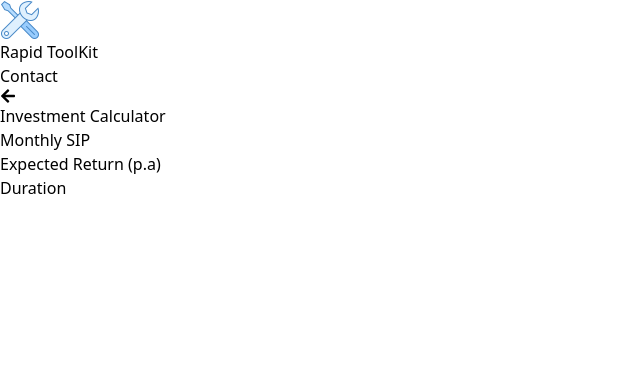
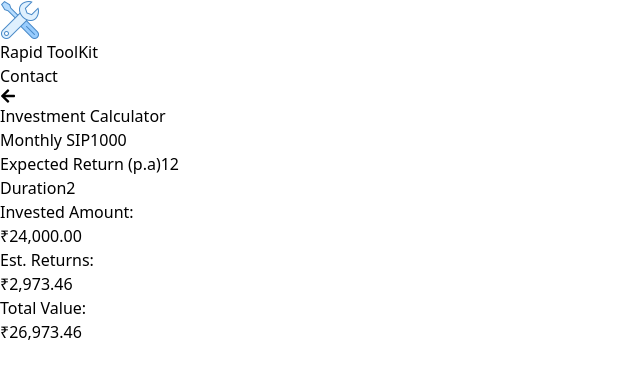
Before and after one commit to shahbaz4783/rapidtoolkit, a React (Vite) app: page /investment-calculator in a window 1280 px wide. Shown: the top 376 px of the page, without its empty margins (0-640 px from the left). Built offline with nearby package versions, Linux system fonts and the light colour scheme.

Commit message:
add investment calculation

```diff
--- a/src/app/InvestmentCalculator.tsx
+++ b/src/app/InvestmentCalculator.tsx
@@ -1,10 +1,27 @@
 import { Main } from "../components/Main";
 import { InvestmentInputField } from '../components/InvestmentInputField';
+import { useState } from "react";
+import { InvestmentResult } from "../components/InvestmentResult";
 
 export const InvestmentCalculator: React.FC = () => {
+	const [userInput, setUserInput] = useState({
+		monthlySIP: 1000,
+		ROI: 12,
+		duration: 2,
+	});
+
+	const handleChange = (inputIdentifier: string, newValue: number) => {
+		setUserInput((prevUserInput) => {
+			return {
+				...prevUserInput,
+				[inputIdentifier]: newValue,
+			};
+		});
+	};
 	return (
 		<Main title='Investment Calculator'>
-			<InvestmentInputField />
+			<InvestmentInputField userInput={userInput} onChange={handleChange} />
+			<InvestmentResult input={userInput} />
 		</Main>
 	);
 };
--- a/src/components/InvestmentInputField.tsx
+++ b/src/components/InvestmentInputField.tsx
@@ -1,19 +1,32 @@
-import { NumInput } from "./NumInput";
-export const InvestmentInputField = () => {
-  return (
+import { NumInput } from './NumInput';
+
+export const InvestmentInputField: React.FC<InputField> = ({ userInput, onChange }) => {
+	return (
 		<section className='md:w-4/12'>
 			<article className='flex justify-between'>
-				<label htmlFor=''>Monthly SIP</label>
-				<NumInput />
+				<label htmlFor='sip'>Monthly SIP</label>
+				<NumInput
+					value={userInput.monthlySIP}
+					onChange={(e) => onChange('monthlySIP', e.target.value)}
+					id='sip'
+				/>
 			</article>
 			<article className='flex justify-between'>
-				<label htmlFor=''>Expected Return (p.a)</label>
-				<NumInput />
+				<label htmlFor='roi'>Expected Return (p.a)</label>
+				<NumInput
+					value={userInput.ROI}
+					onChange={(e) => onChange('ROI', e.target.value)}
+					id='roi'
+				/>
 			</article>
 			<article className='flex justify-between'>
-				<label htmlFor=''>Duration</label>
-				<NumInput />
+				<label htmlFor='duration'>Duration</label>
+				<NumInput
+					value={userInput.duration}
+					onChange={(e) => onChange('duration', e.target.value)}
+					id='duration'
+				/>
 			</article>
 		</section>
 	);
-}
+};
--- /dev/null
+++ b/src/components/InvestmentResult.tsx
@@ -0,0 +1,34 @@
+import { calculateInvestmentValue } from "../utils/financeCalculation";
+
+export const InvestmentResult: React.FC<Result> = ({ input }) => {
+
+	const result = calculateInvestmentValue(
+		input.monthlySIP,
+		input.ROI,
+		input.duration
+	);
+
+  const formatNumber = (value: number) => {
+		return new Intl.NumberFormat(undefined, {
+			style: 'currency',
+			currency: 'INR',
+		}).format(value);
+	};
+
+	return (
+		<section>
+			<div>
+				<h2>Invested Amount:</h2>
+				<p>{formatNumber(result.totalInvestment)}</p>
+			</div>
+			<div>
+				<h2>Est. Returns:</h2>
+				<p>{formatNumber(result.totalGain)}</p>
+			</div>
+			<div>
+				<h2>Total Value:</h2>
+				<p>{formatNumber(result.totalValue)}</p>
+			</div>
+		</section>
+	);
+};
--- a/src/interfaces/Input.ts
+++ b/src/interfaces/Input.ts
@@ -2,4 +2,9 @@ interface Input {
 	placeholder?: string;
 	value?: number;
 	id?: string;
+	onChange?: () => void;
 }
+
+interface InputField {
+	onChange?: () => void;
+}
--- a/src/pages/Home.tsx
+++ b/src/pages/Home.tsx
@@ -1,7 +1,5 @@
 import { Card } from '../components/Card';
 import toolsInfo from '../data/toolsInfo.json';
-
-console.log(toolsInfo);
 
 export const Home: React.FC = () => {
 	return (
--- /dev/null
+++ b/src/utils/financeCalculation.ts
@@ -0,0 +1,19 @@
+export const calculateInvestmentValue = (
+	monthlySIP: number,
+	annualRate: number,
+	durationInYears: number
+): InvestmentResult => {
+	const n = 12;
+	const r = annualRate / (n * 100);
+	const t = durationInYears * n;
+
+	const totalInvestment = monthlySIP * t;
+	const totalValue = monthlySIP * ((Math.pow(1 + r, t) - 1) / r);
+	const totalGain = totalValue - totalInvestment;
+
+	return {
+		totalInvestment,
+		totalGain,
+		totalValue,
+	};
+};
```
Also changed, not shown: src/interfaces/Card.ts (+10 -0 lines).
